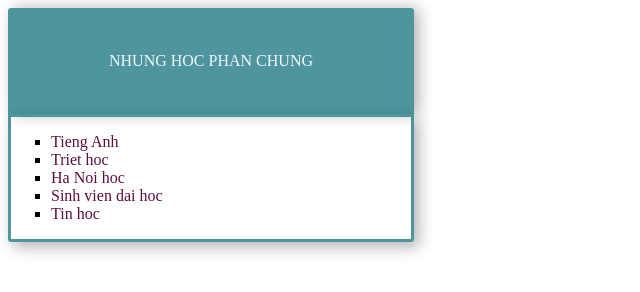
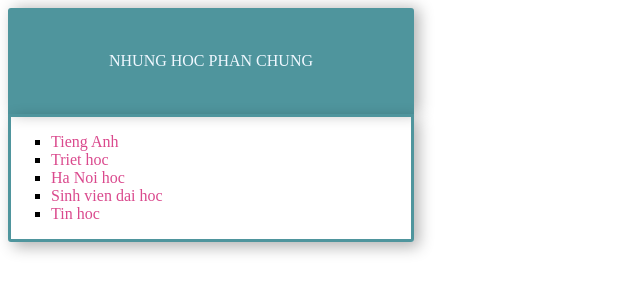
Before and after one commit to lehamy-12/baitap3_buoi4, a plain HTML site: page index.html in a window 1280 px wide. Shown: the whole page, without its empty margins (0-640 px from the left). Drawn offline with Linux system fonts and the light colour scheme.

Commit message:
Update index.html

```diff
--- a/index.html
+++ b/index.html
@@ -30,7 +30,7 @@
             text-decoration: none;
         }
         a:link{
-            color:#5D0E41; /*mau mac dinh khi chua nhan vao*/
+            color:#DA498D; /*mau mac dinh khi chua nhan vao*/
         }
 
         a:visited{
```
